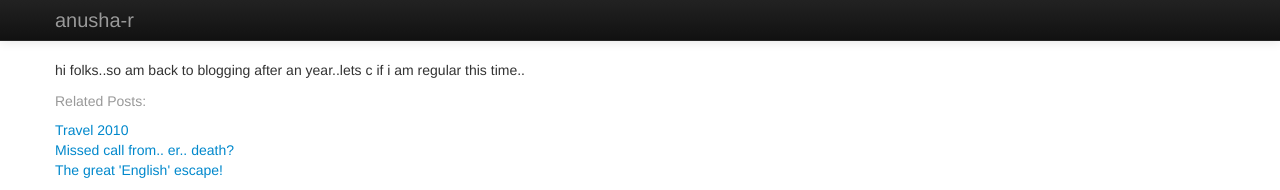
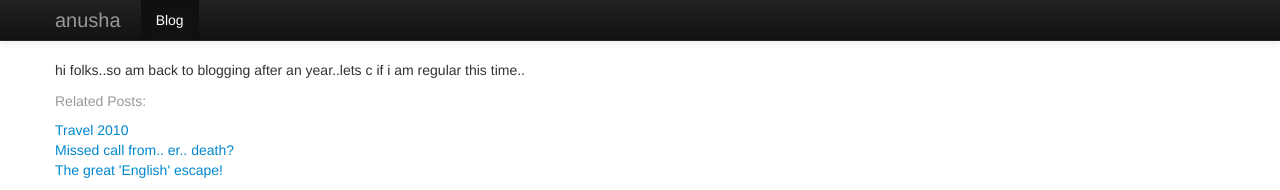
Before and after one commit to anusha-r/anusha-r.github.com, a Jekyll site: the page built from _posts/2007-02-17-my-first-one.html, in a window 1280 px wide. Shown: the top 190 px of the page. Built offline with Jekyll 4.4.1, drawn with Linux system fonts in a browser that asks for light colours; Markdown is read by kramdown in place of the engine named in the settings.

Commit message:
Update post.html

```diff
--- a/_layouts/post.html
+++ b/_layouts/post.html
@@ -39,14 +39,14 @@
             <span class="icon-bar"></span>
             <span class="icon-bar"></span>
           </button>
-          <a class="brand" href="/index.html">anusha-r</a>
+          <a class="brand">anusha</a>
 
-        <!--  <div class="nav-collapse collapse">
+          <div class="nav-collapse collapse">
             <ul class="nav">
-              <li class="active"><a href="/blog_index.html">Blog</a></li>
-              <li><a href="/about.html">About</a></li>
+              <li class="active"><a href="/index.html">Blog</a></li>
+             <!-- <li><a href="/about.html">About</a></li>  -->
             </ul>
-          </div> -->
+          </div>
         </div>
       </div>
     </div>
```
